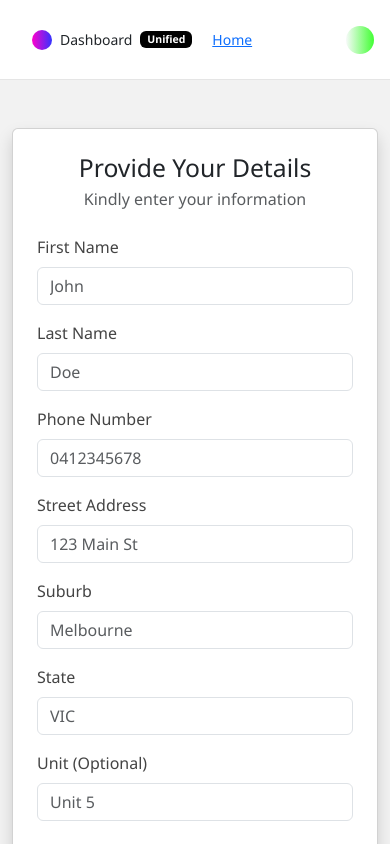
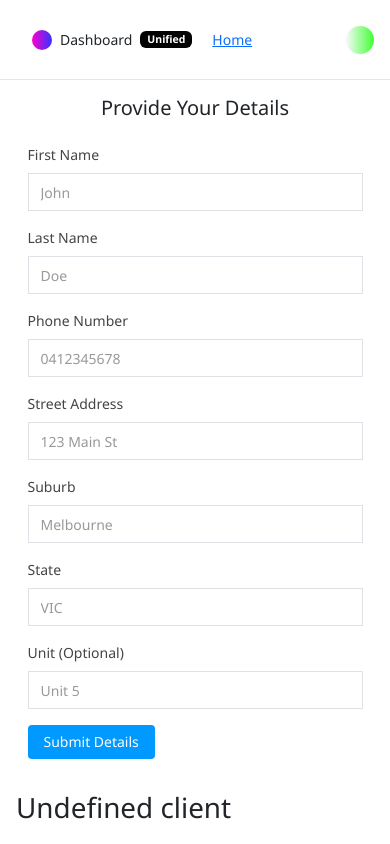
Before and after one commit to Choegyel-Norbu/SDP-fe, a React (Vite) app: page /dashboard in a window 390 px wide. Shown: the top 844 px of the page. Built offline with nearby package versions, Linux system fonts and the light colour scheme; no server answers.

Commit message:
client details component ui added

```diff
--- a/src/assets/css/ClientDetailsForm.css
+++ b/src/assets/css/ClientDetailsForm.css
@@ -1,21 +1,27 @@
 .client-details-container {
   max-width: 1200px;
-  margin: 2rem auto;
   padding: 0 1rem;
+  padding: 2rem 1rem;
+  max-width: 85%;
+  margin: auto auto;
+  background-color: #fff;
 }
-
-.client-details-card {
-  background-color: #ffffff;
-  border-radius: 8px;
-  box-shadow: 0 2px 10px rgba(0, 0, 0, 0.1);
-  padding: 2rem;
+.detail-form input {
+  border-radius: 0 !important;
 }
-
-.form-header {
-  text-align: center;
-  margin-bottom: 2rem;
+.detail-form input::placeholder {
+  color: #999999;
+  font-size: 14px;
 }
-
+.detail-form label {
+  font-size: 14px;
+}
+.card-title {
+  font-weight: 550;
+}
+.card-subtitle {
+  font-size: 14px;
+}
 .form-title {
   color: #333;
   font-size: 1.8rem;
@@ -91,19 +97,20 @@
   text-align: center;
 }
 
-.submit-button {
-  background-color: #4a90e2;
-  color: white;
+.detail-btn {
+  color: #fff;
   border: none;
-  padding: 0.75rem 1.5rem;
-  font-size: 1rem;
+  padding: 0.4rem 1rem;
+  font-size: 14px;
+  background-color: #0099ff;
   border-radius: 4px;
   cursor: pointer;
-  transition: background-color 0.15s ease-in-out;
+  transition: background-color 0.5s ease-in-out;
 }
 
-.submit-button:hover {
-  background-color: #3a7bc8;
+.detail-btn:hover {
+  background-color: #33adff;
+  color: #fff;
 }
 
 @media (max-width: 768px) {
@@ -121,6 +128,7 @@
   .client-details-container {
     margin: 1rem auto;
     padding: 0 0.5rem;
+    max-width: 90%;
   }
 
   .client-details-card {
--- a/src/assets/css/Dashboard.css
+++ b/src/assets/css/Dashboard.css
@@ -1,5 +1,4 @@
 .dashboard-container {
-  background-color: #f2f2f2;
   height: auto;
 }
 .navbar {
--- a/src/components/ClientDetailsForm.jsx
+++ b/src/components/ClientDetailsForm.jsx
@@ -85,23 +85,18 @@ const ClientDetailsForm = ({ onComplete }) => {
   };
 
   return (
-    <div className="container my-5">
+    <div className="client-details-container">
       {/* Added Bootstrap container and margin */}
-      <div className="card p-4 shadow">
+      <div className=" ">
         {/* Bootstrap card for styling */}
         <div className="text-center mb-4">
-          <h2 className="card-title">Provide Your Details</h2>
-          <p className="card-subtitle text-muted">
-            Kindly enter your information
-          </p>
+          <h5 className="card-title">Provide Your Details</h5>
+          {/* <p className="card-subtitle">Kindly enter your information</p> */}
         </div>
-        <form className="client-details-form">
+        <form className="detail-form">
           {!registerFlag && (
             <div className="row">
-              {/* Bootstrap row for grid */}
-
               <div className="col-md-6 mb-3">
-                {/* First Name - takes half width on medium screens and up */}
                 <label htmlFor="firstName" className="form-label">
                   First Name
                 </label>
@@ -241,13 +236,8 @@ const ClientDetailsForm = ({ onComplete }) => {
             </div>
           </div>
 
-          <div className="d-grid gap-2 mt-4">
-            {/* Bootstrap utility classes for button */}
-            <button
-              type="button"
-              className="btn btn-primary btn-lg"
-              onClick={validateForm}
-            >
+          <div>
+            <button className="detail-btn" type="button" onClick={validateForm}>
               Submit Details
             </button>
           </div>
--- a/src/components/LoginModal.jsx
+++ b/src/components/LoginModal.jsx
@@ -71,7 +71,8 @@ const LoginModal = ({ onClose }) => {
           res.data.userDTO.id,
           res.data.userDTO.role,
           "",
-          false
+          false,
+          res.data.userDTO.detailSet
         );
       } else {
         throw new Error(response.data.message || "OTP verification failed");
--- a/src/config.jsx
+++ b/src/config.jsx
@@ -1,4 +1,4 @@
-// const API_BASE_URL = "http://localhost:8080";
+const API_BASE_URL = "http://localhost:8080";
 // const API_BASE_URL = "https://672f-119-2-125-165.ngrok-free.app";
-const API_BASE_URL = "https://sdp-platform-production.up.railway.app";
+// const API_BASE_URL = "https://sdp-platform-production.up.railway.app";
 export default API_BASE_URL;
--- a/src/pages/Dashboard.jsx
+++ b/src/pages/Dashboard.jsx
@@ -9,7 +9,7 @@ import { toast } from "react-toastify";
 import api from "../services/Api";
 
 export default function Dashboard() {
-  const { role, userId } = useAuth();
+  const { role, userId, userName, email, clientDetailSet } = useAuth();
   const [showMobileNav, setShowMobileNav] = useState(false);
   const navRef = useRef(null);
   const [showAlert, setShowAlert] = useState(false);
@@ -76,6 +76,7 @@ export default function Dashboard() {
           <div className="profile-avatar"></div>
         </div>
       </nav>
+      {!clientDetailSet && (
         <ClientDetailsForm
           onComplete={async (clientDetail) => {
             console.log("Inside Dashboard from onComplete function......");
@@ -112,13 +113,15 @@ export default function Dashboard() {
             }
           }}
         />
-      {/* <div onClick={() => setShowMobileNav(false)}>
+      )}
+
+      <div onClick={() => setShowMobileNav(false)}>
         {role === "ADMIN" ? (
           <AdminDashboard />
         ) : (
           <ClientDashboard onAlert={handleAlert} />
         )}
-      </div> */}
+      </div>
     </div>
   );
 }
--- a/src/services/Api.jsx
+++ b/src/services/Api.jsx
@@ -1,9 +1,9 @@
 import axios from "axios";
 
 const api = axios.create({
-  // baseURL: "http://localhost:8080/api",
+  baseURL: "http://localhost:8080/api",
   // baseURL: "https://2076-119-2-125-165.ngrok-free.app",
-  baseURL: "https://sdp-platform-production.up.railway.app/api",
+  // baseURL: "https://sdp-platform-production.up.railway.app/api",
   withCredentials: true, // Important for cookies/sessions
   headers: {
     "Content-Type": "application/json",
--- a/src/services/AuthProvider.jsx
+++ b/src/services/AuthProvider.jsx
@@ -29,7 +29,7 @@ export const AuthProvider = ({ children }) => {
     return () => window.removeEventListener("storage", handleStorageChange);
   }, []);
 
-  const login = (token, email, userid, role, userName, flag) => {
+  const login = (token, email, userid, role, userName, flag, detailSet) => {
     console.log("Reached inside login after login with google ......");
     if (!token) return;
     localStorage.setItem("token", token);
@@ -42,19 +42,8 @@ export const AuthProvider = ({ children }) => {
     setUserName(userName);
     setRole(role);
     setRegisterFlag(flag);
+    setclientDetailSet(detailSet);
     navigate("/");
-
-    // detailsSet(userId);
-  };
-
-  const detailsSet = async (id) => {
-    console.log("Inside login inside client set");
-    const res = await api.get(`/clientSet/${id}`);
-    if (res.data) setclientDetailSet(true);
-
-    console.log(
-      "Inside AuthContext and checking client detail set --- " + clientDetailSet
-    );
   };
 
   const logout = () => {
```
Lines whose indentation alone changed are shown as unchanged.
